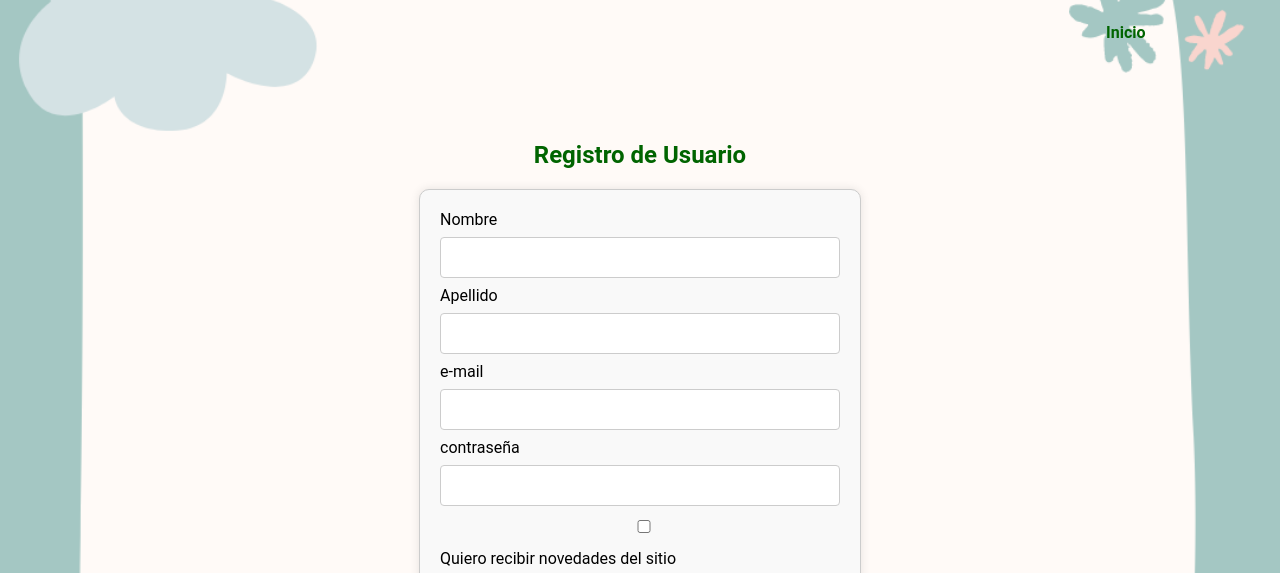
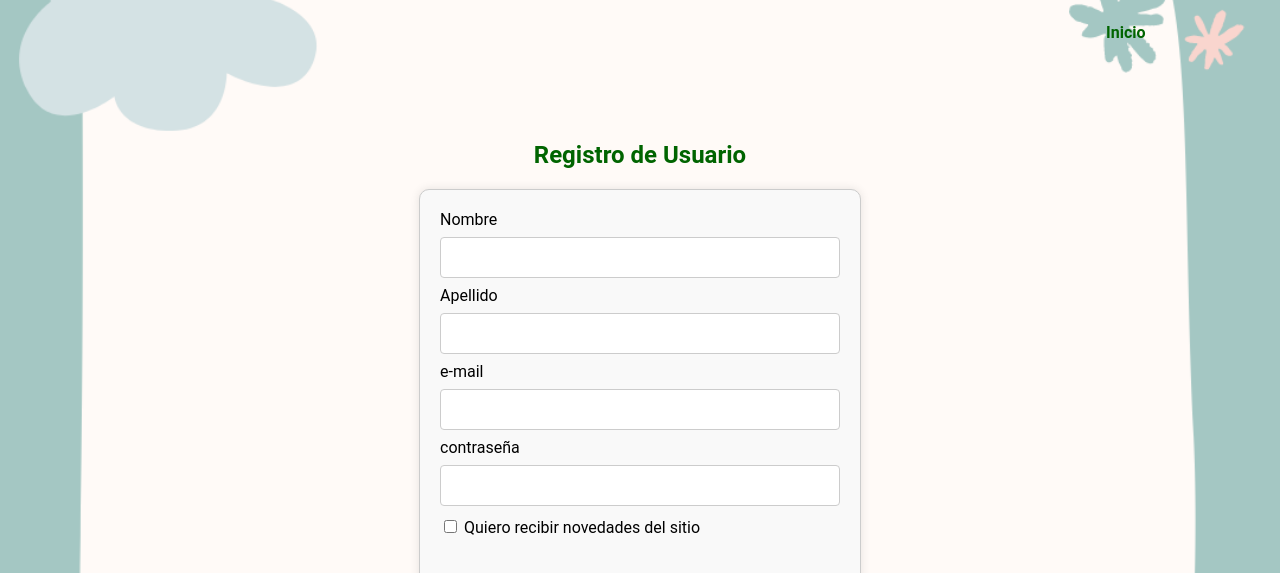
Before and after one commit to AlessMaria/Portal-de-Cuentos-y-Juegos, a plain HTML site: page pages/registro.html in a window 1280 px wide. Shown: the part 207-780 px from the top of the page. Drawn offline with Linux system fonts and the light colour scheme.

Commit message:
nuevo arreglo en tesoro

```diff
--- a/styles/styles.css
+++ b/styles/styles.css
@@ -128,8 +128,6 @@ h2 {
     border-radius: 50%;
 }
 
-
-
 input[type=text], select {
     width: 100%;
     padding: 12px 20px;
@@ -168,6 +166,8 @@ input[type="checkbox"] {
     box-sizing: border-box;
     margin-top: 6px;
     margin-bottom: 16px;
+    display: inline;
+    width: auto;
 }
 
 input[type=submit] {
--- a/styles/tesoro.css
+++ b/styles/tesoro.css
@@ -43,11 +43,12 @@ body {
     justify-content: center;
     align-items: center;*/
 
+    -ms-user-select: none;
     user-select: none;
     -moz-usar-select: none;
     -webkit-user-drag: none;
     -webkit-user-select: none;
-    -ms-user-select: none;
+
 }
 
 header {
```
Also changed, not shown: pages/registro.html (line endings or trailing spaces).
